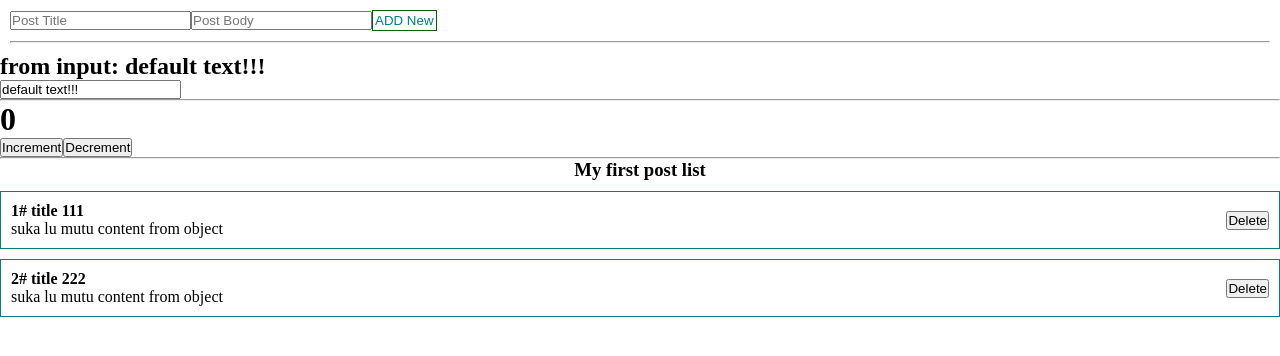
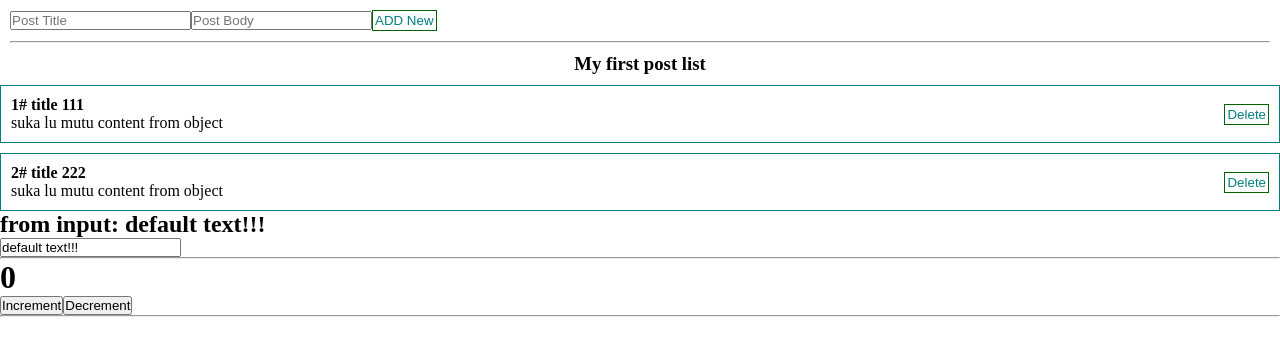
Before and after one commit to icevic1/react-course, a React (Create React App) app: page / in a window 1280 px wide. Shown: the top 356 px of the page. Built offline with nearby package versions, Linux system fonts and the light colour scheme.

Commit message:
remove post from list

```diff
--- a/src/App.tsx
+++ b/src/App.tsx
@@ -20,12 +20,17 @@ function App() {
     setPosts([...posts, {...post, id: Date.now()}])
   }
 
+  const removePost = (post: IPostItem) => {
+    console.log("createPost cb: ", post);
+    setPosts(posts.filter((p: IPostItem) => p.id !== post.id) )
+  }
 
   return <div className="App">
 
-    <PostForm cbCreate={createPost}/>
+    <PostForm cbCreate={createPost} />
 
     <hr style={{margin: '10px'}} />
+    <PostList remove={removePost} posts={posts} title={'My first post list'} />
 
     <h2>from input: {value}</h2>
     <input type="text" value={value} onChange={event => setValue(event.target.value)} />
@@ -33,7 +38,7 @@ function App() {
     <Counter/>
     <hr/>
 
-    <PostList posts={posts} title={'My first post list'} />
+
 
     {/*<PostItem post={{
       id: 222,
--- a/src/components/PostItem.tsx
+++ b/src/components/PostItem.tsx
@@ -1,5 +1,6 @@
 import React from 'react';
 import {IPostItemProps} from "app-interfaces";
+import SaveButton from "./UI/buttons/SaveButton";
 
 /*interface IPostItemProps {
   idx: number;
@@ -18,7 +19,7 @@ const PostItem = (props: IPostItemProps) => {
         <div>{props.post.content} </div>
       </div>
       <div className="post__btns">
-        <button>Delete</button>
+        <SaveButton onClick={() => props.remove(props.post)}>Delete</SaveButton>
       </div>
     </div>
   );
--- a/src/components/PostList.tsx
+++ b/src/components/PostList.tsx
@@ -1,14 +1,20 @@
 import React, {useState} from 'react';
 import PostItem from "./PostItem";
+import {IPostItem} from "app-interfaces";
 
-const PostList = (props: {posts: Array<any>, title: string}) => {
+const PostList = (props: {posts: Array<any>, remove: (p: IPostItem) => void, title: string}) => {
   // console.log("props: ", props);
 
   return (
     <div className="postList">
       <h3 style={{textAlign: 'center'}}>{props.title}</h3>
       {props.posts.map(
-        (post, idx: number) => <PostItem idx={idx + 1} post={post} key={post.id}
+        (post, idx: number) =>
+          <PostItem
+            remove={props.remove}
+            idx={idx + 1}
+            post={post}
+            key={post.id}
         />
       )}
     </div>
--- a/src/components/TypesComponet.module.tsx
+++ b/src/components/TypesComponet.module.tsx
@@ -20,7 +20,8 @@ declare module 'app-interfaces' {
 
   export interface IPostItemProps {
     idx: number;
+    remove: (e: any) => void;
     post: { id?: number, title: string, content: any };
-    // [x: string]: any;
+    [x: string]: any;
   }
 }
```
